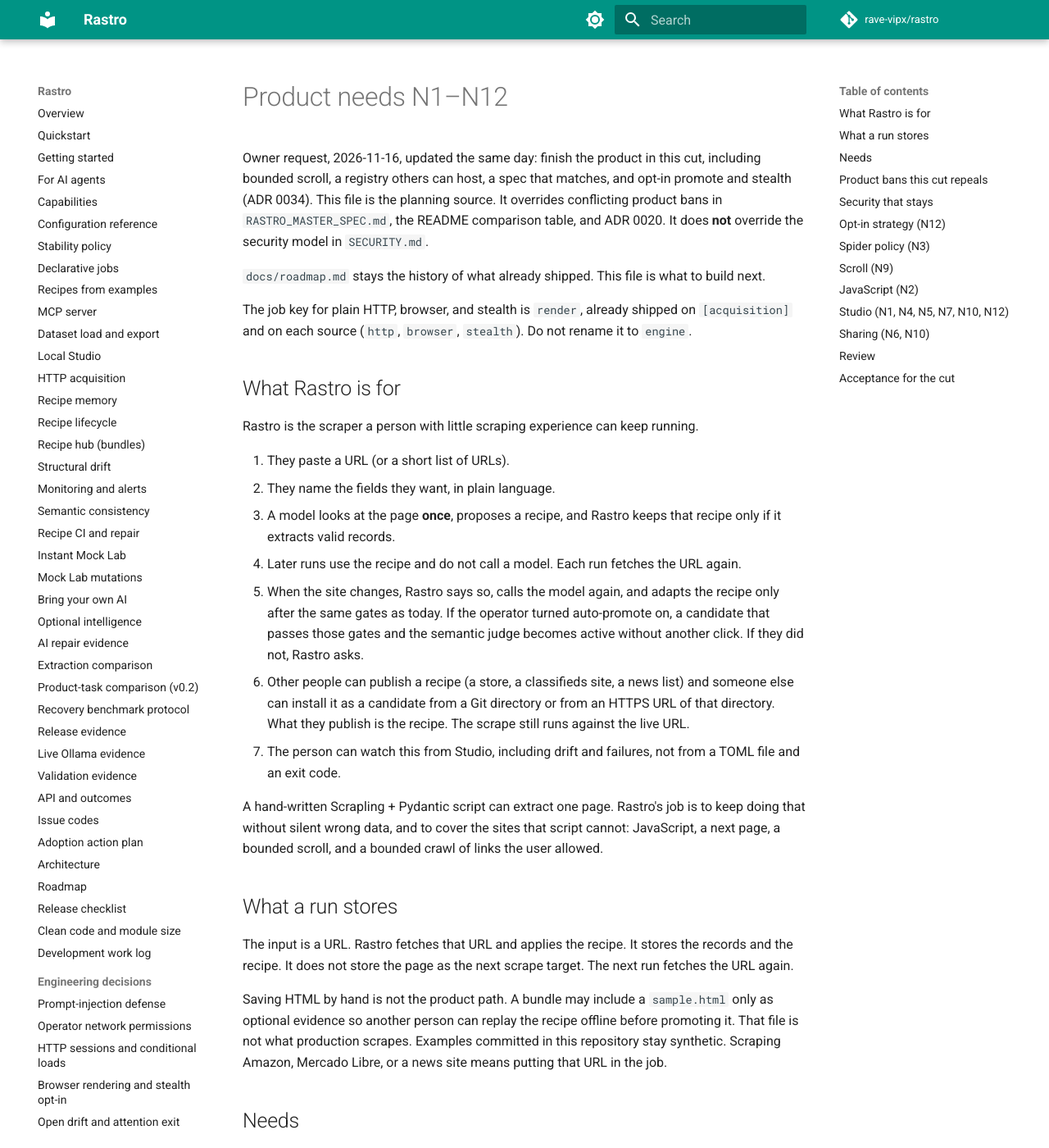
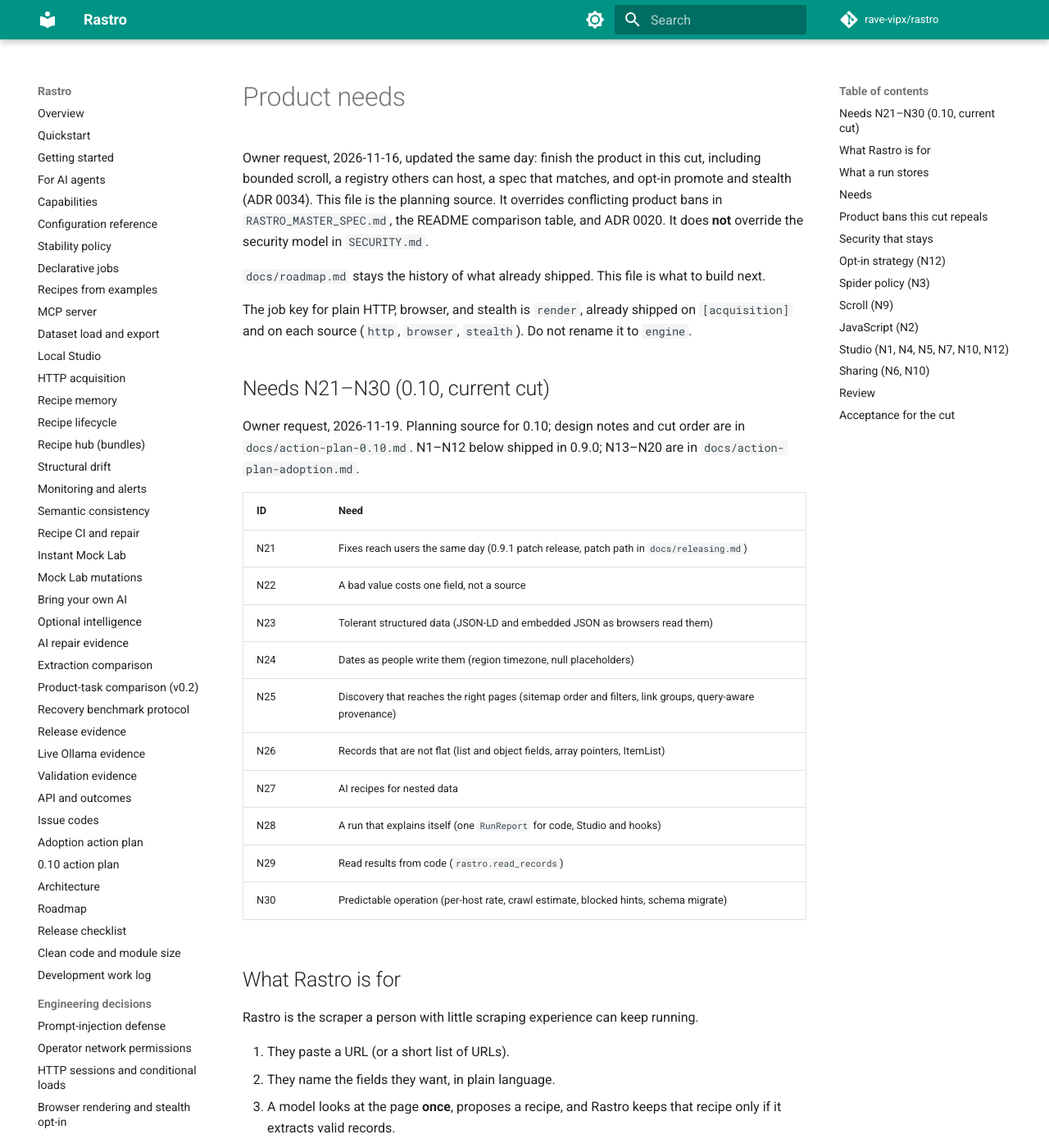
Before and after one commit to rave-vipx/rastro, an MkDocs documentation site: the page built from docs/product-needs.md, in a window 1280 px wide and 1400 px high. Shown: the whole window at 82% size. Built offline with MkDocs 1.6.1 and Material for MkDocs 9.7.7, drawn with Linux system fonts in a browser that asks for light colours; comment, search, counter and statistics services are not loaded.

Commit message:
docs: 0.10 action plan, needs N21-N30 (robust extraction, discovery, nested records, run report, dataset reader, operations)
Evidence from a first real integration on the 0.9.0 public API, phrased for any domain.

Co-Authored-By: Claude Opus 5.5 <noreply@anthropic.com>

```diff
--- a/docs/product-needs.md
+++ b/docs/product-needs.md
@@ -1,10 +1,29 @@
-# Product needs N1–N12
+# Product needs
 
 Owner request, 2026-11-16, updated the same day: finish the product in this cut, including bounded scroll, a registry others can host, a spec that matches, and opt-in promote and stealth (ADR 0034). This file is the planning source. It overrides conflicting product bans in `RASTRO_MASTER_SPEC.md`, the README comparison table, and ADR 0020. It does **not** override the security model in `SECURITY.md`.
 
 `docs/roadmap.md` stays the history of what already shipped. This file is what to build next.
 
 The job key for plain HTTP, browser, and stealth is `render`, already shipped on `[acquisition]` and on each source (`http`, `browser`, `stealth`). Do not rename it to `engine`.
+
+## Needs N21–N30 (0.10, current cut)
+
+Owner request, 2026-11-19. Planning source for 0.10; design notes and cut order are in
+`docs/action-plan-0.10.md`. N1–N12 below shipped in 0.9.0; N13–N20 are in
+`docs/action-plan-adoption.md`.
+
+| ID | Need |
+| --- | --- |
+| N21 | Fixes reach users the same day (0.9.1 patch release, patch path in `docs/releasing.md`) |
+| N22 | A bad value costs one field, not a source |
+| N23 | Tolerant structured data (JSON-LD and embedded JSON as browsers read them) |
+| N24 | Dates as people write them (region timezone, null placeholders) |
+| N25 | Discovery that reaches the right pages (sitemap order and filters, link groups, query-aware provenance) |
+| N26 | Records that are not flat (list and object fields, array pointers, ItemList) |
+| N27 | AI recipes for nested data |
+| N28 | A run that explains itself (one `RunReport` for code, Studio and hooks) |
+| N29 | Read results from code (`rastro.read_records`) |
+| N30 | Predictable operation (per-host rate, crawl estimate, blocked hints, schema migrate) |
 
 ## What Rastro is for
 
--- a/mkdocs.yml
+++ b/mkdocs.yml
@@ -57,6 +57,7 @@ nav:
   - API and outcomes: api.md
   - Issue codes: issues.md
   - Adoption action plan: action-plan-adoption.md
+  - 0.10 action plan: action-plan-0.10.md
   - Architecture: architecture.md
   - Roadmap: roadmap.md
   - Release checklist: releasing.md
```
Also changed, not shown: AGENTS.md (+1 -1 lines), docs/action-plan-0.10.md (added, +128 -0 lines), docs/roadmap.md (+6 -0 lines).
